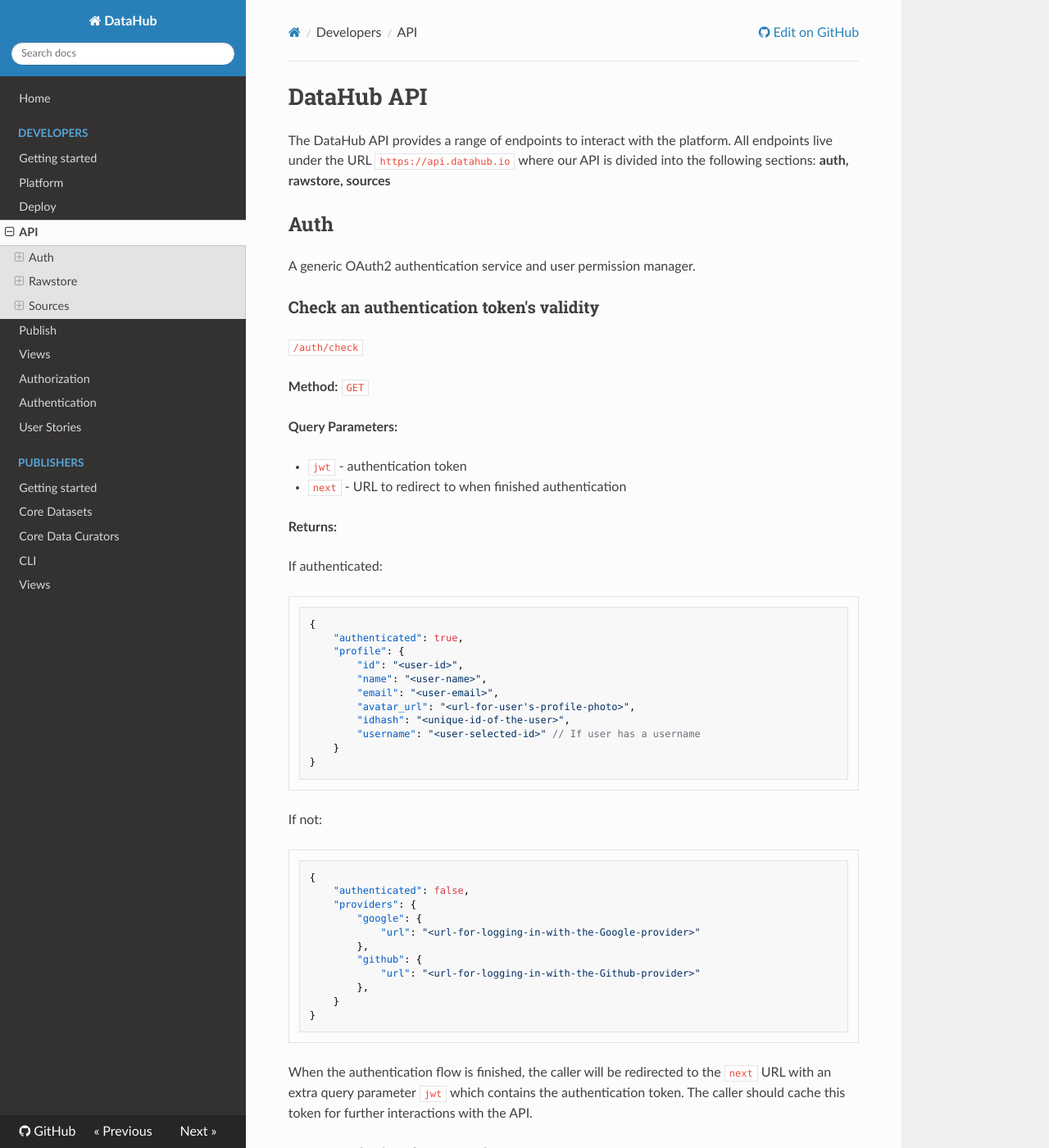
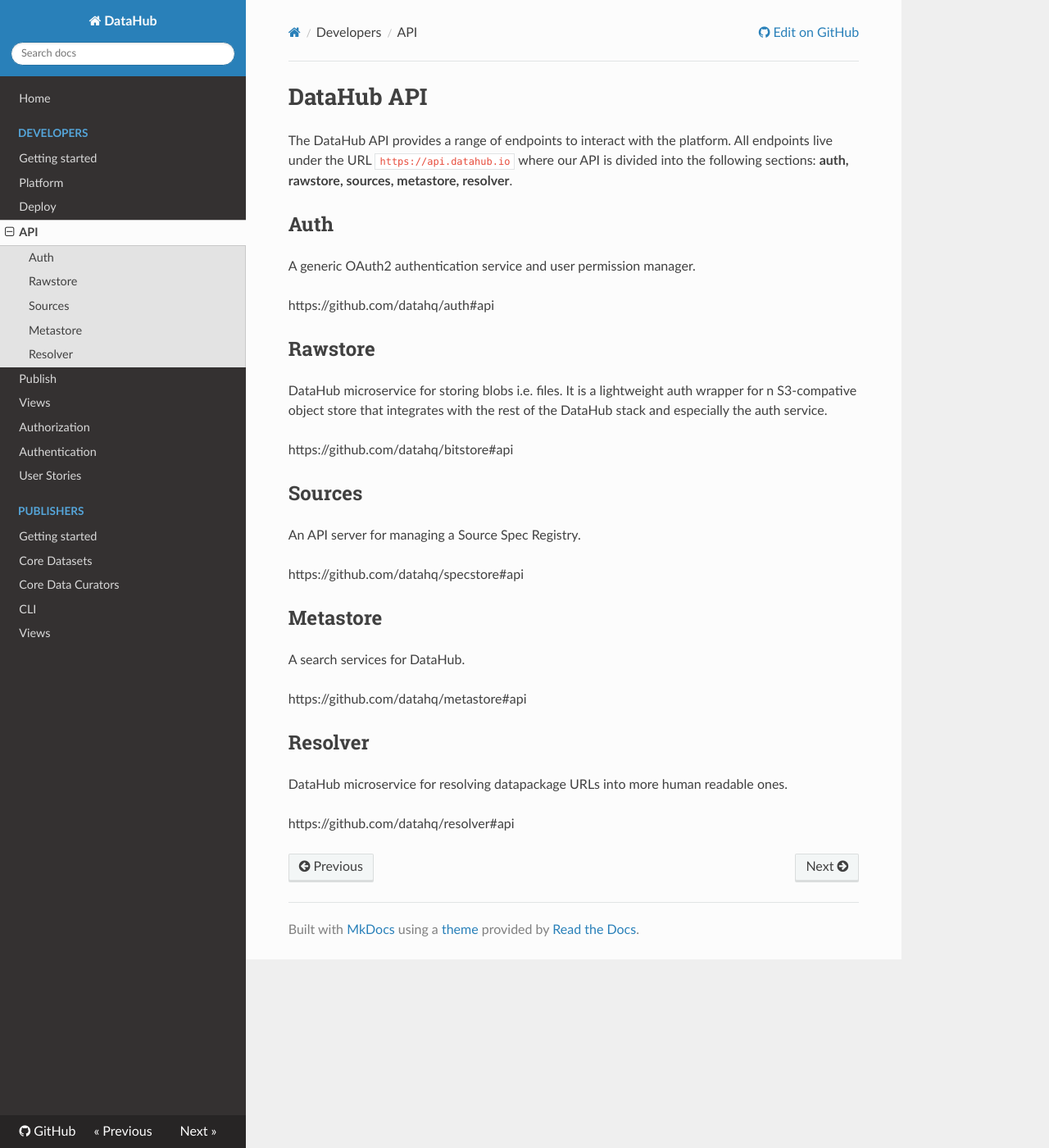
Before and after one commit to datopian/datahub-docs-tech, an MkDocs documentation site: the page built from docs/developers/api.md, in a window 1280 px wide and 1400 px high. Shown: the whole window at 82% size. Built offline with MkDocs 1.6.1, drawn with Linux system fonts in a browser that asks for light colours; nearby versions of some CDN libraries; a script that is not in the unit is left out; old or Windows-style settings are respelled for this version of MkDocs; some of the changed text lies outside the part shown.

Commit message:
[updated-api-section][xs]: updated API section with providing links t… (#58)
* [updated-api-section][xs]: updated API section with providing links to each service -refs #57

* [api-fix][xs]: fixed requested changes - refs #57

````diff
--- a/docs/developers/api.md
+++ b/docs/developers/api.md
@@ -1,325 +1,33 @@
 # DataHub API
 
-The DataHub API provides a range of endpoints to interact with the platform. All endpoints live under the URL `https://api.datahub.io` where our API is divided into the following sections: **auth, rawstore, sources**
-
-
+The DataHub API provides a range of endpoints to interact with the platform. All endpoints live under the URL `https://api.datahub.io` where our API is divided into the following sections: **auth, rawstore, sources, metastore, resolver**.
 
 ## Auth
 
 A generic OAuth2 authentication service and user permission manager.
 
-### Check an authentication token's validity
-
-`/auth/check`
-
-**Method:** `GET`
-
-**Query Parameters:**
-
- - `jwt` - authentication token
- - `next` - URL to redirect to when finished authentication
-
-**Returns:**
-
-If authenticated:
-
-```javascript
-{
-    "authenticated": true,
-    "profile": {
-        "id": "<user-id>",
-        "name": "<user-name>",
-        "email": "<user-email>",
-        "avatar_url": "<url-for-user's-profile-photo>",
-        "idhash": "<unique-id-of-the-user>",
-        "username": "<user-selected-id>" // If user has a username
-    }
-}
-```
-
-If not:
-
-```javascript
-{
-    "authenticated": false,
-    "providers": {
-        "google": {
-            "url": "<url-for-logging-in-with-the-Google-provider>"
-        },
-        "github": {
-            "url": "<url-for-logging-in-with-the-Github-provider>"
-        },
-    }
-}
-```
-
-When the authentication flow is finished, the caller will be redirected to the `next` URL with an extra query parameter
-`jwt` which contains the authentication token. The caller should cache this token for further interactions with the API.
-
-### Get permission for a service
-
-`/user/authorize`
-
-**Method:** `GET`
-
-**Query Parameters:**
-
- - `jwt` - user token (received from `/user/check`)
- - `service` - the relevant service (e.g. `storage-service`)
-
-**Returns:**
-
-```javascript
-{
-    "token": "<token-for-the-relevant-service>"
-    "userid": "<unique-id-of-the-user>",
-    "permissions": {
-        "permission-x": true,
-        "permission-y": false
-    },
-    "service": "<relevant-service>"
-}
-```
-
-### Change the username
-
-`/user/update`
-
-**Method:** `POST`
-
-**Query Parameters:**
-
- - `jwt` - authentication token (received from `/user/check`)
- - `username` - A new username for the user profile (this action is only allowed once)
-
-**Returns:**
-
-```javascript
-{
-    "success": true,
-    "error": "<error-message-if-applicable>"
-}
-```
-**Note**: trying to update other user profile fields like `email` will fail silently and return
-
-```javascript
-{
-    "success": true
-}
-```
-
-### Receive authorization public key
-
-`/user/public-key`
-
-**Method:** `GET`
-
-**Returns:**
-
-The service's public key in PEM format.
-
-Can be used by services to validate that the permission token is authentic.
-
+https://github.com/datahq/auth#api
 
 ## Rawstore
 
-### Get authorized upload URL(s)
+DataHub microservice for storing blobs i.e. files. It is a lightweight auth wrapper for n S3-compative object store that integrates with the rest of the DataHub stack and especially the auth service.
 
-`/authorize`
-
-**Method:** `POST`
-
-**Query Parameters:**
-
- - `jwt` - permission token (received from `/user/authorize`)
-
-**Headers:**
-
-* `Auth-Token` - permission token (received from conductor)
-
-**Body:**
-
-```javascript
-{
-    "metadata": {
-        "owner": "<user-id-of-uploader>",
-        "name": "<data-set-unique-id>"
-    },
-    "filedata": {
-        "<relative-path-to-file-in-package-1>": {
-            "length": 1234, //length in bytes of data
-            "md5": "<md5-hash-of-the-data>",
-            "type": "<content-type-of-the-data>",
-            "name": "<file-name>"
-        },
-        "<relative-path-to-file-in-package-2>": {
-            "length": 4321,
-            "md5": "<md5-hash-of-the-data>",
-            "type": "<content-type-of-the-data>",
-            "name": "<file-name>"
-        }
-        ...
-    }
-}
-```
-
-**Returns:**
-
-Signed urls to upload into S3:
-
-```javascript
-{
-  fileData: {
-    "<file-name-1>": {
-      "md5-hash": "...",
-      "name": "<file-name>",
-      "type": "<file-type>",
-      "upload_query": {
-        'Content-MD5': '...',
-        'Content-Type': '...',
-        'acl': 'public-read',
-        'key': '<path>',
-        'policy': '...',
-        'x-amz-algorithm': 'AWS4-HMAC-SHA256',
-        'x-amz-credential': '...',
-        'x-amz-date': '<date-time-in-ISO',
-        'x-amz-signature': '...'
-      },
-      "upload_url": "<s3-url>"
-    },
-    "<file-name-2>": ...,
-    ...
-  }
-}
-
-```
-
-### Get information regarding the datastore
-
-`/info`
-
-**Method:** `GET`
-
-**Query Parameters:**
-
- - `jwt` - permission token (received from `/user/authorize`)
-
-**Headers:**
-
- - `Auth-Token` - permission token (can be used instead of the `jwt` query parameter)
-
-**Returns:**
-
-JSON content with the following structure:
-```javascript
-{
-    "prefixes": [
-        "https://api.datahub.io/rawstore/123456789",
-        ...
-    ]
-}
-```
-
-`prefixes` is the list of possible prefixes for an uploaded file for this user.
+https://github.com/datahq/bitstore#api
 
 ## Sources
 
-### Get status
+An API server for managing a Source Spec Registry.
 
-`/source/{identifier}/status`
+https://github.com/datahq/specstore#api
 
-**Method:** `GET`
+## Metastore
 
-**Returns:**
+A search services for DataHub.
 
-```javascript
-{
-   'state': 'queued/running/errored',
-   'errors': [
-       'error-message', // ...
-   ],
-   'logs': [
-              'log-line',
-              'log-line', // ...
-           ],
-   'history': [
-      {
-       'execution-time': 'iso-time',
-       'success': true or false,
-       'termination-time': 'iso-time' or null
-      }, // ...
-   ],
-   'outputs': [
-       {
-        'kind': '<kind>',
-        'url': '<url>',
-        'created-at': '<iso-time>',
-        'filename': '<displayable-filename>',
-        'title': '<displayable-title>'
-       }
-   ],
-   'stats': {
-       'key': 'value' // e.g. 'count-of-rows', etc.
-   }
-}
-```
+https://github.com/datahq/metastore#api
 
-### Upload
+## Resolver
 
-`/source/upload`
+DataHub microservice for resolving datapackage URLs into more human readable ones.
 
-**Method:** `POST`
-
-**Query Parameters:**
-
-**Headers:**
-
-* `Auth-Token` - permission token (received from conductor)
-
-**Body:**
-
-```javascript
-{
-    'meta': {
-        'version': 1, // version of the _spec_
-        'owner': '<user-id>', // Will be validated on upload
-        'id': '<id>'
-    },
-    'inputs': [
-        {
-            'kind': 'datapackage',
-            'url': '<url>',
-            'parameters': {
-                'resource-mapping': {
-                    '<resource-name>': '<resource-url>'
-                }
-            }
-        }
-    ],
-    'processing': [
-        {
-            // TBD
-        }
-    ],
-    'outputs': [
-        {
-            'kind': 'datapackage',
-            'parameters': {
-                // e.g. 'create-previews': false
-            }
-        }
-    ]
-}
-```
-
-**Returns:**
-
-```javascript
-{
-  "success": true,
-  "id": "<identifier>"
-  "errors": [
-      "<error-message>"
-  ]
-}
-```
+https://github.com/datahq/resolver#api
````
